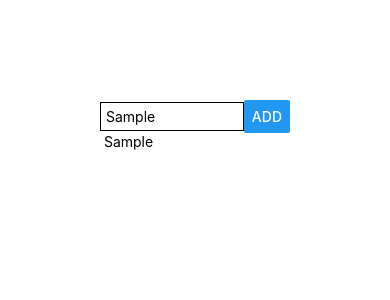
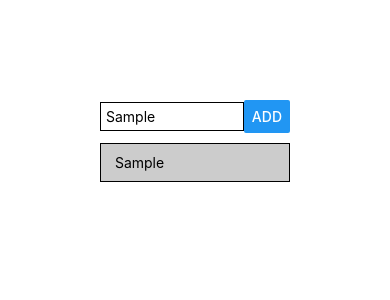
Before and after one commit to Nadinerodriguez/ReactNative, a React Native app in the folder first-app/: screen / in a window 390 px wide. Both pictures are taken after typing "Sample" into the empty fields and a click on the button "ADD". Shown: the top 300 px of the page. Built offline with nearby package versions, Linux system fonts and the light colour scheme.

Commit message:
mapping and key

```diff
--- a/first-app/App.js
+++ b/first-app/App.js
@@ -24,7 +24,7 @@
         <Button title="ADD" onPress={addGoalHandler}/>
       </View>
       <View>
-        {courseGoals.map((goal) => <Text key ={goal}> {goal} </Text>)}
+        {courseGoals.map((goal) => <View key ={goal} style={styles.listItem}><Text> {goal} </Text></View>)}
       </View>
 
     </View>
@@ -46,5 +46,12 @@
     borderWidth: 1,
     padding:5
   },
+  listItem: {
+    padding: 10,
+    marginVertical: 10, /* Margin space on top and bottom*/
+    backgroundColor: '#ccc',
+    borderColor: 'black',
+    borderWidth: 1
+  },
 
 })
```
